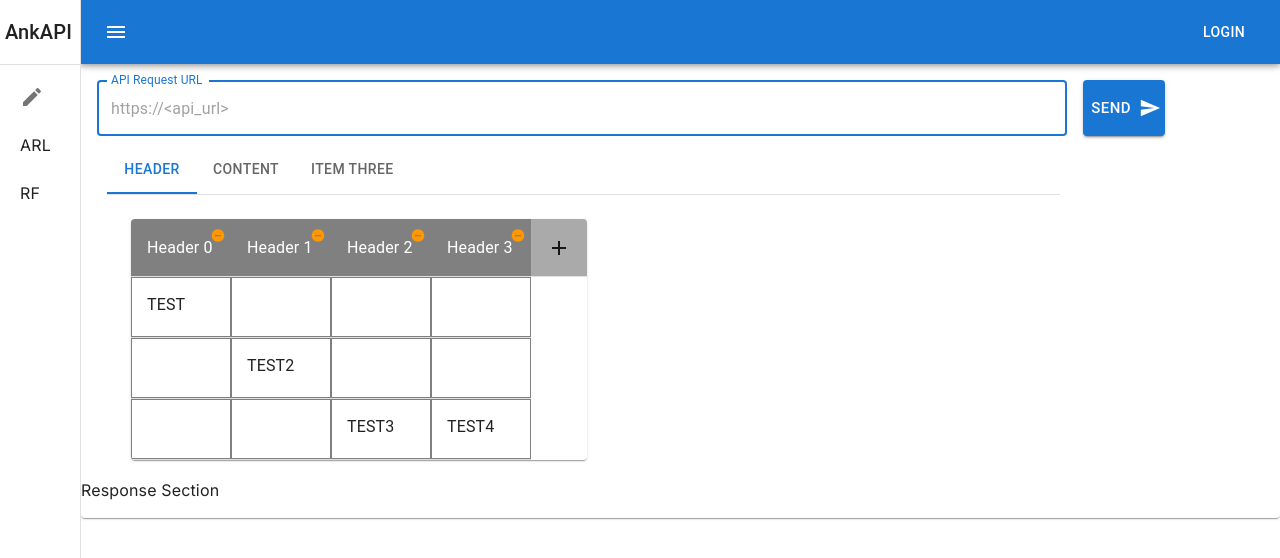
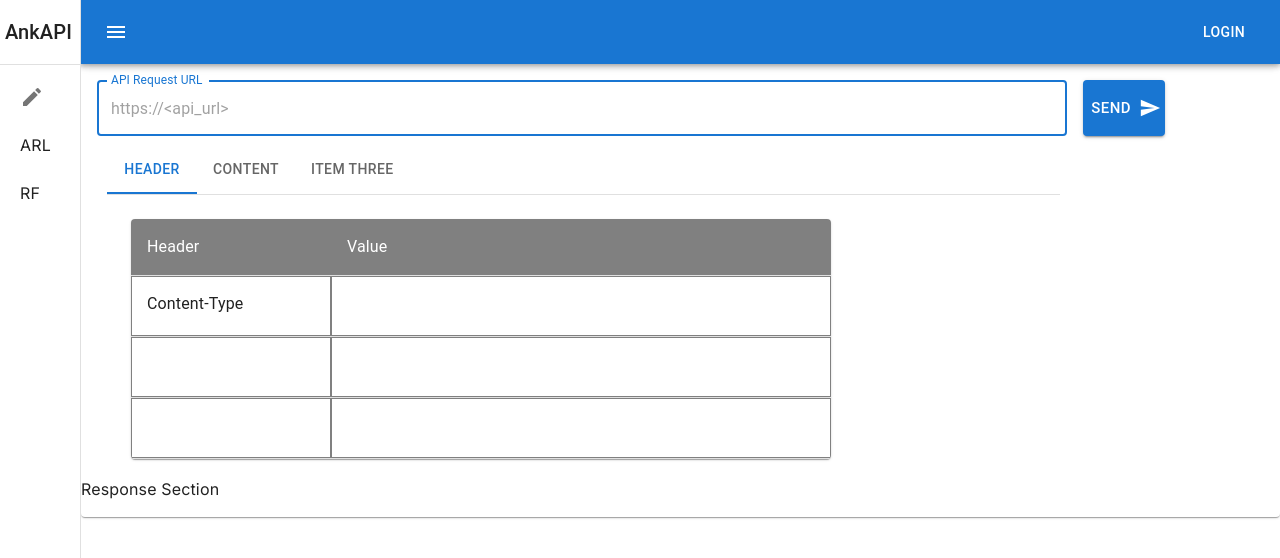
Before and after one commit to EfecanAltay/AnkAPI, a Next.js app: page /dashboard in a window 1280 px wide. Shown: the top 558 px of the page. Built offline with nearby package versions, Linux system fonts and the light colour scheme.

Commit message:
fixed data grid modes

```diff
--- a/src/common/data-grid/data-grid.classes.ts
+++ b/src/common/data-grid/data-grid.classes.ts
@@ -62,3 +62,7 @@
     this.Width = width;
   }
 }
+
+export class IDataGrid{
+
+}
--- a/src/components/contents/create-api.page.tsx
+++ b/src/components/contents/create-api.page.tsx
@@ -22,7 +22,8 @@
 import SendIcon from "@mui/icons-material/Send";
 import Paper from "@mui/material/Paper";
 import DataGrid from "../data-grid/data-grid.component";
-import { DataGridTableMode, DataGridTableRule } from "../../common/data-grid/data-grid-cell.type";
+import { DataGridCellRule, DataGridCellType, DataGridTableMode, DataGridTableRule } from "../../common/data-grid/data-grid-cell.type";
+import { DataGridCell, DataGridColHeader, DataGridRow } from "@/common/data-grid/data-grid.classes";
 
 //#region TabPanel
 
@@ -98,6 +99,29 @@
 
 //#endregion
 
+//#region Create API
+let apiReqHeadersCols: DataGridColHeader[] = [
+  new DataGridColHeader("Header", 200, DataGridCellType.Text),
+  new DataGridColHeader("Value", 500),
+];
+
+let apiReqStaticHeaderRows: DataGridRow[] = [
+  new DataGridRow([
+    new DataGridCell("Content-Type", DataGridCellType.Text),
+    new DataGridCell("", DataGridCellType.Text),
+  ]),
+  new DataGridRow([
+    new DataGridCell(),
+    new DataGridCell(),
+  ]),
+  new DataGridRow([
+    new DataGridCell(),
+    new DataGridCell(),
+  ]),
+];
+//#endregion
+
+
 export default function UICreateAPIPage() {
   const theme = useTheme();
   const [value, setValue] = React.useState(0);
@@ -153,10 +177,11 @@
           <CustomTabPanel value={value} index={0}>
             <DataGrid
               EditRule={DataGridTableRule.Editable}
-              InsertColRule={DataGridTableRule.Editable}
-              InsertRowRule={DataGridTableRule.Readonly}
-              CurrentMode={DataGridTableMode.Edit}
-            />
+              InsertColRule={DataGridTableRule.Readonly}
+              InsertRowRule={DataGridTableRule.Editable}
+              CurrentMode={DataGridTableMode.Read}
+              ColHeaders={apiReqHeadersCols}
+              Rows={apiReqStaticHeaderRows}/>
           </CustomTabPanel>
           <CustomTabPanel value={value} index={1}>
             Content
--- a/src/components/data-grid/data-grid.component.tsx
+++ b/src/components/data-grid/data-grid.component.tsx
@@ -71,37 +71,11 @@
   right: "-15px",
 }));
 
-//#region Mock Data
-let colHeader: DataGridColHeader[] = [
-  new DataGridColHeader("Header 0", 100, DataGridCellType.Text),
-  new DataGridColHeader("Header 1", 100),
-  new DataGridColHeader("Header 2", 100),
-  new DataGridColHeader("Header 3", 100),
-];
-
-let rows: DataGridRow[] = [
-  new DataGridRow([
-    new DataGridCell("TEST", DataGridCellType.Text, DataGridCellRule.Editable),
-    new DataGridCell("", DataGridCellType.Text, DataGridCellRule.Editable),
-    new DataGridCell(),
-  ]),
-  new DataGridRow([
-    new DataGridCell(),
-    new DataGridCell("TEST2"),
-    new DataGridCell(),
-  ]),
-  new DataGridRow([
-    new DataGridCell(),
-    new DataGridCell(),
-    new DataGridCell("TEST3"),
-    new DataGridCell("TEST4"),
-  ]),
-];
-//#endregion
-
 export default function DataGrid(iDataGrid: IDataGrid) {
   const [, forceRender] = React.useState(false);
   const [tableValid, SetTableValid] = React.useState(true);
+  const [colHeaders, SetColHeaders] = React.useState(iDataGrid.ColHeaders);
+  const [rows, SetRows] = React.useState(iDataGrid.Rows);
 
   function Refresh() {
     forceRender((prev) => !prev);
@@ -307,7 +281,6 @@
     return (
       <StyledTableCell
         key={col.Id}
-        style={{ padding: "0px" }}
         onClick={() => {
           if (col) _cellOnClick(col, inputRef);
         }}
@@ -316,6 +289,7 @@
             ? "data-grid-cell editable"
             : "data-grid-cell"
         }
+        style={{ padding: "0px" , maxWidth : colHeaders[cellIndex-1]?.Width }}
       >
         <span className="cellStyle">{renderCell}</span>
       </StyledTableCell>
@@ -323,13 +297,13 @@
   }
 
   function RenderRow(row: DataGridRow, rowIndex: number) {
-    if (colHeader.length > row.DataGridCol.length) {
+    if (colHeaders.length > row.DataGridCol.length) {
       for (
         let index = row.DataGridCol.length;
-        index < colHeader.length;
+        index < colHeaders.length;
         index++
       ) {
-        const col = colHeader[index];
+        const col = colHeaders[index];
         row.DataGridCol.push(
           new DataGridCell("", col.Type, DataGridCellRule.Editable)
         );
@@ -341,11 +315,13 @@
       <TableRow key={row.Id}>
         {
           row.DataGridCol.map((_col, _index) =>
-          RenderCell(_col, _index + 1 + (rowIndex - 1) * colHeader.length))
+          RenderCell(_col, _index + 1 + (rowIndex - 1) * colHeaders.length))
         }
         {
-            iDataGrid.InsertRowRule === DataGridTableRule.Editable?
-            <StyledTableCell
+          iDataGrid.EditRule === DataGridTableRule.Editable &&
+          iDataGrid.CurrentMode === DataGridTableMode.Edit &&
+          iDataGrid.InsertRowRule === DataGridTableRule.Editable?
+          <StyledTableCell
             key="-1"
             style={{ padding: "12px" }}>
             <RemoveIcon onClick={() => {
@@ -367,8 +343,8 @@
           colSpan={
             iDataGrid.InsertRowRule === DataGridTableRule.Editable &&
             iDataGrid.CurrentMode === DataGridTableMode.Edit
-              ? colHeader.length + 1
-              : colHeader.length
+              ? colHeaders.length + 1
+              : colHeaders.length
           }
           align="center"
         >
@@ -398,11 +374,11 @@
 
   function addRow() {
     const cols = [];
-    for (let index = 0; index < colHeader.length; index++) {
+    for (let index = 0; index < colHeaders.length; index++) {
       cols.push(
         new DataGridCell(
           "",
-          colHeader[index].Type,
+          colHeaders[index].Type,
           DataGridCellRule.Editable,
           true
         )
@@ -414,17 +390,17 @@
 
   function addCol() {
     const n_header = new DataGridColHeader("", 100, DataGridCellType.Text);
-    n_header.Id = "h" + colHeader.length;
+    n_header.Id = "h" + colHeaders.length;
     n_header.Rule = DataGridCellRule.Editable;
     n_header.CurrentMode = DataGridCellMode.Edit;
     n_header.Nullable = false;
-    colHeader.push(n_header);
+    colHeaders.push(n_header);
     Refresh();
   }
 
   function removeCol(col: DataGridColHeader) {
-    const removingColIndex = colHeader.indexOf(col);
-    colHeader = colHeader.filter((_col) => _col !== col);
+    const removingColIndex = colHeaders.indexOf(col);
+    SetColHeaders(colHeaders.filter((_col) => _col !== col));
     rows.forEach((row) => {
       row.DataGridCol = row.DataGridCol.filter(
         (col) => col !== row.DataGridCol[removingColIndex]
@@ -434,7 +410,7 @@
   }
 
   function removeRow(row: DataGridRow) {
-    rows = rows.filter((_row) => _row !== row);
+    SetRows(rows.filter((_row) => _row !== row));
     Refresh();
   }
 
@@ -466,7 +442,7 @@
         <Table aria-label="customized table">
           <TableHead>
             <TableRow>
-              {colHeader.map((col, _index) => RenderColHeader(col, _index ))}
+              {colHeaders.map((col, _index) => RenderColHeader(col, _index ))}
               {iDataGrid.EditRule === DataGridTableRule.Editable &&
               iDataGrid.CurrentMode === DataGridTableMode.Edit &&
               iDataGrid.InsertColRule === DataGridTableRule.Editable
--- a/src/components/data-grid/data-grid.css
+++ b/src/components/data-grid/data-grid.css
@@ -27,10 +27,9 @@
     white-space: nowrap;
     border: 1px solid gray;
     display: block;
-    width: 100px;
+    width: 100%;
     min-height: 60px;
     max-height: 60px;
-    max-width: 100px;
     padding: 15px;
 
     -ms-overflow-style: none;  /* IE and Edge */
--- a/src/components/data-grid/data-grid.interface.ts
+++ b/src/components/data-grid/data-grid.interface.ts
@@ -1,3 +1,4 @@
+import { DataGridColHeader, DataGridRow } from "@/common/data-grid/data-grid.classes";
 import { DataGridTableMode, DataGridTableRule } from "../../common/data-grid/data-grid-cell.type";
 
 export class IDataGrid {
@@ -9,6 +10,9 @@
     public InsertRowRule: DataGridTableRule = DataGridTableRule.Readonly;
     public InsertColRule: DataGridTableRule = DataGridTableRule.Readonly;
 
+    public ColHeaders: DataGridColHeader[] = [];
+    public Rows: DataGridRow[] = [];
+
     /**
      *
      */
```
